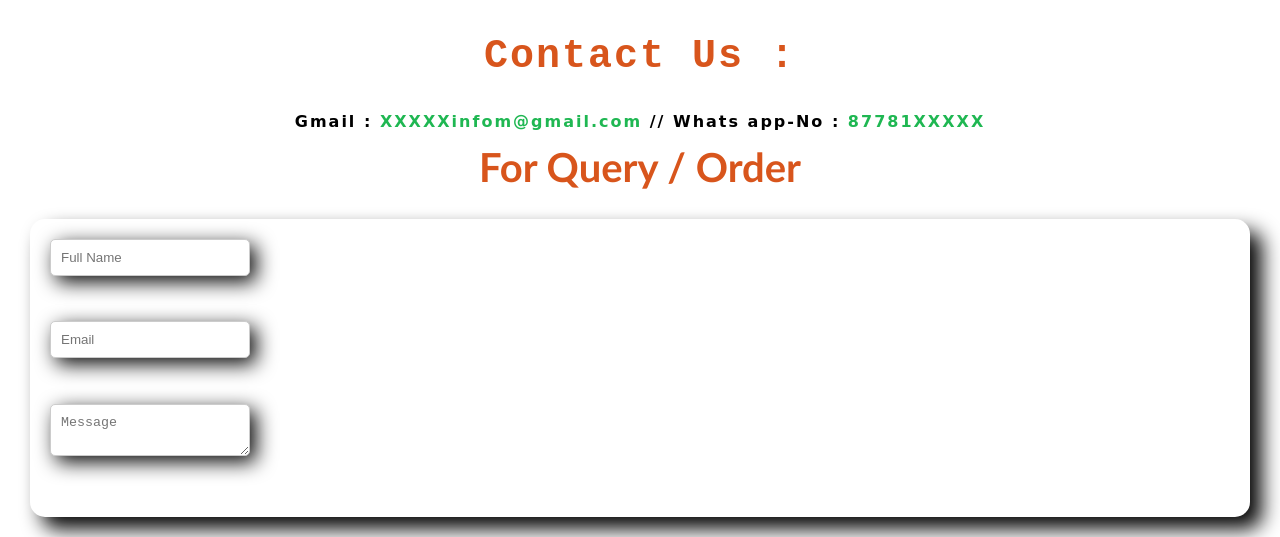
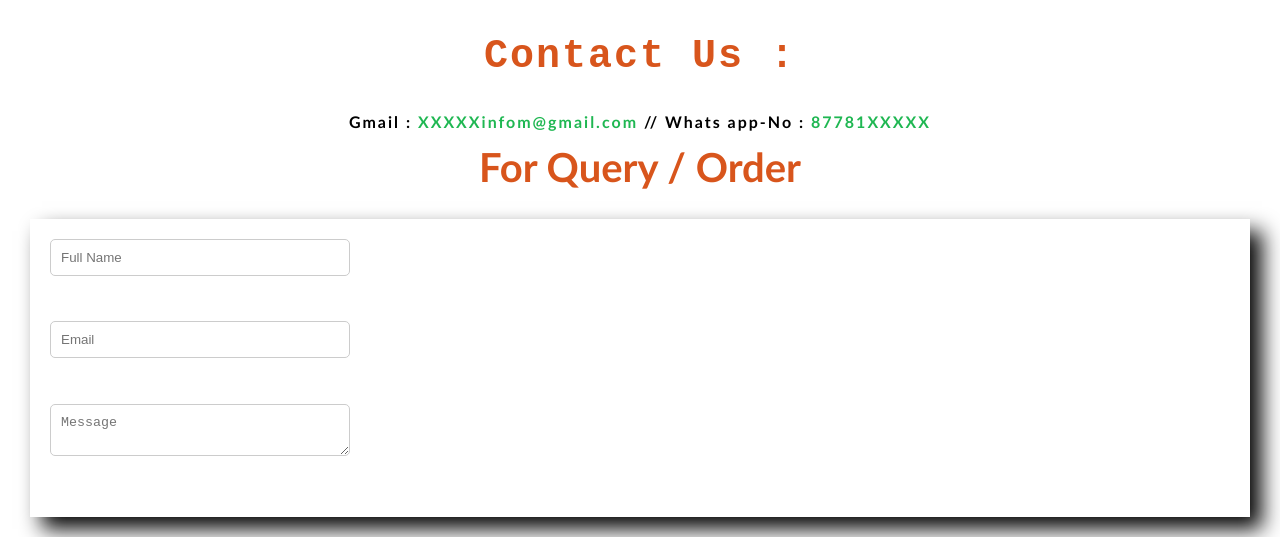
Before and after one commit to NANDHAKUMAR-A-7/yl.public, a plain HTML site: page index.html in a window 1280 px wide. Shown: the part 955-1492 px from the top of the page. Drawn offline with Linux system fonts and the light colour scheme.

Commit message:
some changes in css

```diff
--- a/index.css
+++ b/index.css
@@ -3,6 +3,10 @@
     margin: 0;
     padding: 0;
     box-sizing: border-box;
+}
+
+*::-webkit-scrollbar{
+    display: none;
 }
 
 /* Body styles */
@@ -239,7 +243,6 @@ span{
     margin-left: 30px;
     margin-right: 30px;
     padding-top: 10px;
-    border-radius: 15px;
     border-color: #060606;
 }
 
@@ -320,7 +323,7 @@ span1{
 #gmail{
     letter-spacing: 2px;
     font-weight: bold;
-    font-family: cursive;
+    font-family:'Gill Sans', 'Gill Sans MT', Calibri, 'Trebuchet MS', sans-serif;
 }
 
 #insta{
@@ -350,12 +353,11 @@ span3{
     border-style: solid;
     border-width: 2px;
     border-color: pink;
-    border-radius: 100%;
-    background-color: pink;
+    background-color: rgb(248, 244, 245);
     padding: 50px;
     margin-left: 20px;
     margin-right: 20px;
-    box-shadow: 2px 2px 60px #8b1616;
+    box-shadow: 15px 15px 30px #a16c6c;
 }
 
 #scroll1{
@@ -364,26 +366,30 @@ span3{
    padding: 3px;
 }
 
+#scroll1::-webkit-scrollbar{
+    display: none;
+}
+
 #form1{
     margin-left: 20px;
 }
 
 #name{
-    width: 200px;
-    box-shadow: 6px 6px 20px  rgb(8, 8, 8);
+    width: 300px;
+
 }
 
 #email{
-    width: 200px;
-    box-shadow: 6px 6px 20px  rgb(8, 8, 8);
+    width: 300px;
+
 }
 
 #message{
-    width: 200px;
-    box-shadow: 6px 6px 20px  rgb(8, 8, 8);
+    width: 300px;
+
 }
 
 #sendbtn{
-    width: 200px;
-    box-shadow: 6px 6px 20px  rgb(212, 185, 8);
+    width: 300px;
+
 }
```
